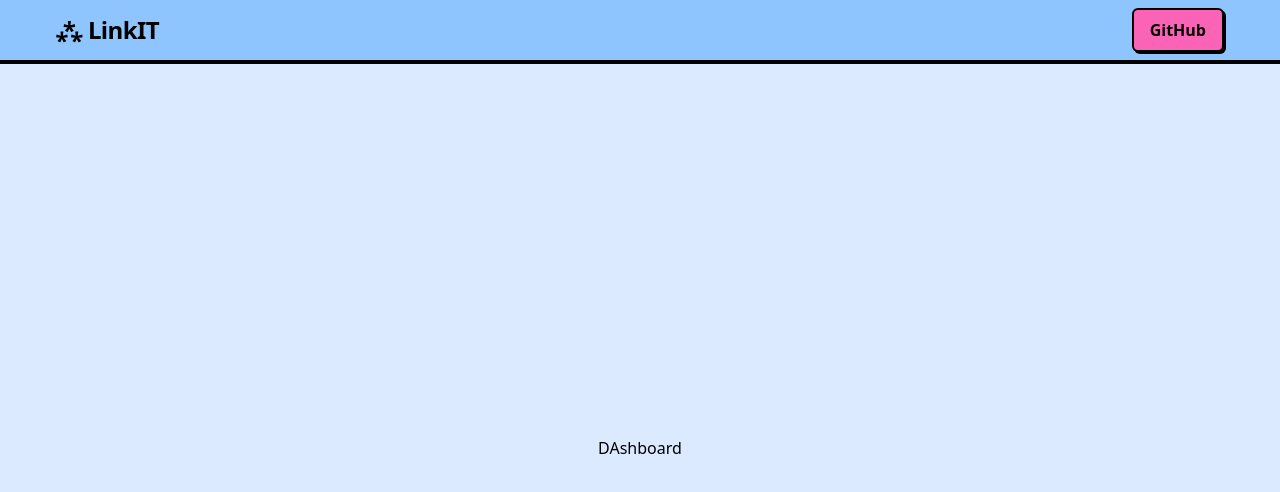
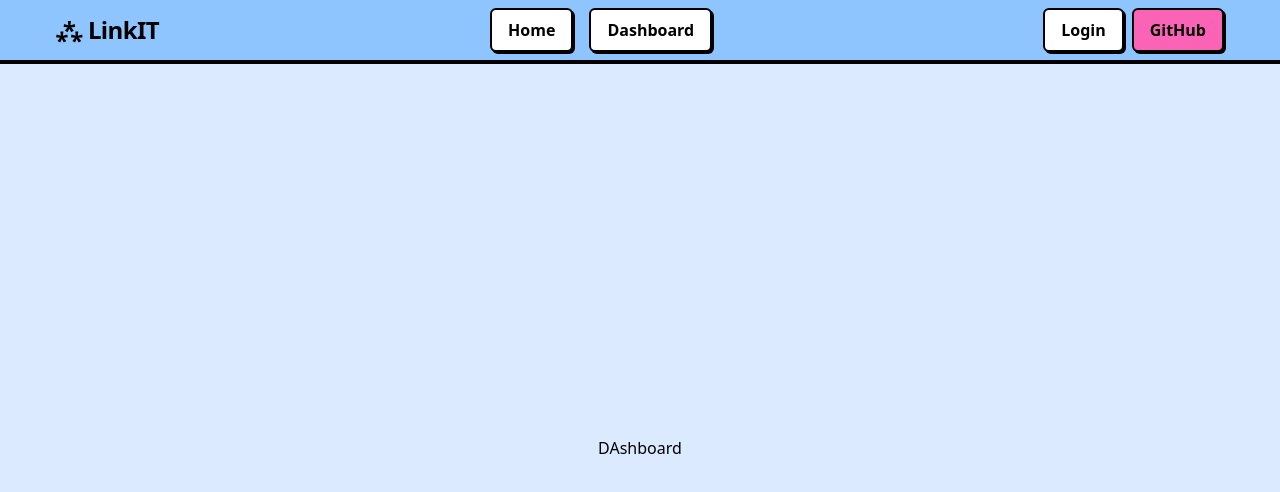
Before and after one commit to AbhayLonkar/url_shortner_frontend, a React (Vite) app: page /dashboard in a window 1280 px wide. Shown: the top 492 px of the page. Built offline with nearby package versions, Linux system fonts and the light colour scheme.

Commit message:
add Redux for state management and implement authentication slice

```diff
--- a/package.json
+++ b/package.json
@@ -10,12 +10,14 @@
     "preview": "vite preview"
   },
   "dependencies": {
+    "@reduxjs/toolkit": "^2.8.2",
     "@tailwindcss/vite": "^4.1.10",
     "@tanstack/react-query": "^5.81.5",
     "@tanstack/react-router": "^1.123.2",
     "axios": "^1.10.0",
     "react": "^19.1.0",
     "react-dom": "^19.1.0",
+    "react-redux": "^9.2.0",
     "tailwindcss": "^4.1.10"
   },
   "devDependencies": {
--- a/src/components/LoginForm.jsx
+++ b/src/components/LoginForm.jsx
@@ -1,5 +1,6 @@
 import React, { useState } from 'react';
 import { loginUser } from '../api/user.api';
+import { useSelector } from 'react-redux';
 
 const LoginForm = ({ setLogin }) => {
   const [email, setEmail] = useState('abhaylonkar9@gmail.com');
@@ -7,14 +8,16 @@ const LoginForm = ({ setLogin }) => {
   const [loading, setLoading] = useState(false);
   const [showPassword, setShowPassword] = useState(false);
 
+  const auth = useSelector((state) => state.auth);
+
   const handleSubmit = async (e) => {
     e.preventDefault();
     setLoading(true);
     const data = await loginUser(email, password);
+    console.log(data);
     setLoading(false);
     // setEmail('');
     // setPassword('');
-    console.log(data);
   };
 
   return (
--- a/src/components/Navbar.jsx
+++ b/src/components/Navbar.jsx
@@ -1,20 +1,45 @@
 import React from 'react';
+import { Link } from '@tanstack/react-router';
 
 const Navbar = () => (
-  <nav className="w-full bg-blue-300 border-b-4 border-black  px-14 py-2 flex items-center justify-between mb-8">
+  <nav className="w-full bg-blue-300 border-b-4 border-black px-14 py-2 flex items-center justify-between mb-8">
+    {/* Left: Brand Name */}
     <span className="text-2xl font-extrabold text-black tracking-tight select-none">
       ⁂ LinkIT
     </span>
+    {/* Center: Main Links */}
+    <div className="flex-1 flex justify-center gap-4">
+      <Link
+        to="/"
+        className="px-4 py-2 font-bold border-2 border-black rounded-md bg-white text-black shadow-[2px_2px_0_0_#000] hover:bg-blue-200 transition-all hover:translate-x-1 hover:translate-y-1 hover:shadow"
+      >
+        Home
+      </Link>
+      <Link
+        to="/dashboard"
+        className="px-4 py-2 font-bold border-2 border-black rounded-md bg-white text-black shadow-[2px_2px_0_0_#000] hover:bg-blue-200 transition-all hover:translate-x-1 hover:translate-y-1 hover:shadow"
+      >
+        Dashboard
+      </Link>
+    </div>
+    {/* Right: Auth Links & GitHub */}
+    <div className="flex gap-2 items-center">
+      <Link
+        to="/auth?mode=login"
+        className="px-4 py-2 font-bold border-2 border-black rounded-md bg-white text-black shadow-[2px_2px_0_0_#000] hover:bg-pink-200 transition-all hover:translate-x-1 hover:translate-y-1 hover:shadow"
+      >
+        Login
+      </Link>
       <a
         href="https://github.com/" // Change to your repo or about page
         target="_blank"
         rel="noopener noreferrer"
-      className="bg-pink-400 border-2 border-black  shadow-[2px_2px_0_0_#000] rounded-md px-4 py-2 font-bold text-black  hover:bg-pink-300 transition-all hover:translate-x-1 hover:translate-y-1 hover:shadow"
+        className="bg-pink-400 border-2 border-black shadow-[2px_2px_0_0_#000] rounded-md px-4 py-2 font-bold text-black hover:bg-pink-300 transition-all hover:translate-x-1 hover:translate-y-1 hover:shadow"
       >
         GitHub
       </a>
+    </div>
   </nav>
-  // shadow-[2px_2px_0_0_#000]
 );
 
 export default Navbar;
--- a/src/main.jsx
+++ b/src/main.jsx
@@ -1,15 +1,19 @@
 import { createRoot } from 'react-dom/client'
 import { QueryClient, QueryClientProvider } from '@tanstack/react-query'
 import { createRouter, RouterProvider } from '@tanstack/react-router'
+import { Provider } from 'react-redux'
 
 import './index.css'
 import { routeTree } from './routing/routeTree.js'
+import { store } from '../store/store.js'
 
 const router = createRouter({ routeTree })
 const queryClient = new QueryClient()
 
 createRoot(document.getElementById('root')).render(
   <QueryClientProvider client={queryClient}>
-    <RouterProvider router={router} />
+    <Provider store={store}>
+      <RouterProvider router={router} />
+    </Provider>
   </QueryClientProvider>
 )
--- /dev/null
+++ b/store/slice/authSlice.js
@@ -0,0 +1,34 @@
+import { createSlice } from '@reduxjs/toolkit';
+
+const initialState = {
+  user: null,
+  isAuthenticated: false,
+};
+
+const authSlice = createSlice({
+  name: 'auth',
+  initialState,
+  reducers: {
+    login: (state, action) => {
+      state.user = action.payload;
+      state.isAuthenticated = true;
+    },
+    logout: (state) => {
+      state.user = null;
+      state.isAuthenticated = false;
+    }
+
+  },
+});
+
+export const {
+  loginStart,
+  loginSuccess,
+  loginFailure,
+  logout,
+  registerStart,
+  registerSuccess,
+  registerFailure,
+} = authSlice.actions;
+
+export default authSlice.reducer;
--- /dev/null
+++ b/store/store.js
@@ -0,0 +1,9 @@
+import { configureStore } from '@reduxjs/toolkit';
+
+import authReducer from './slice/authSlice.js';
+
+export const store = configureStore({
+  reducer: {
+    auth: authReducer,
+  },
+});
```
Also changed, not shown: 1 other file (tests, documents, lock files or other folders). Lines whose indentation alone changed are shown as unchanged.
